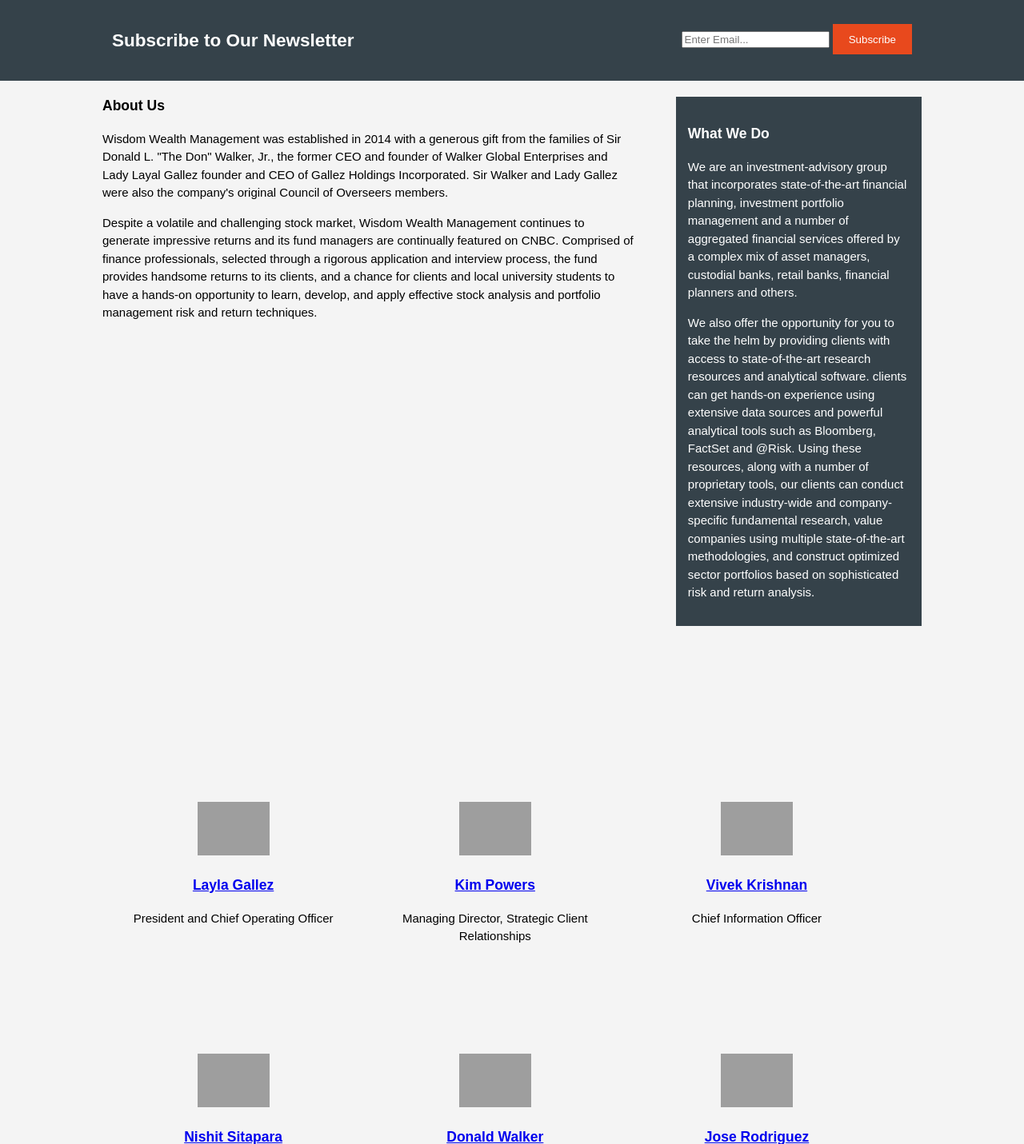
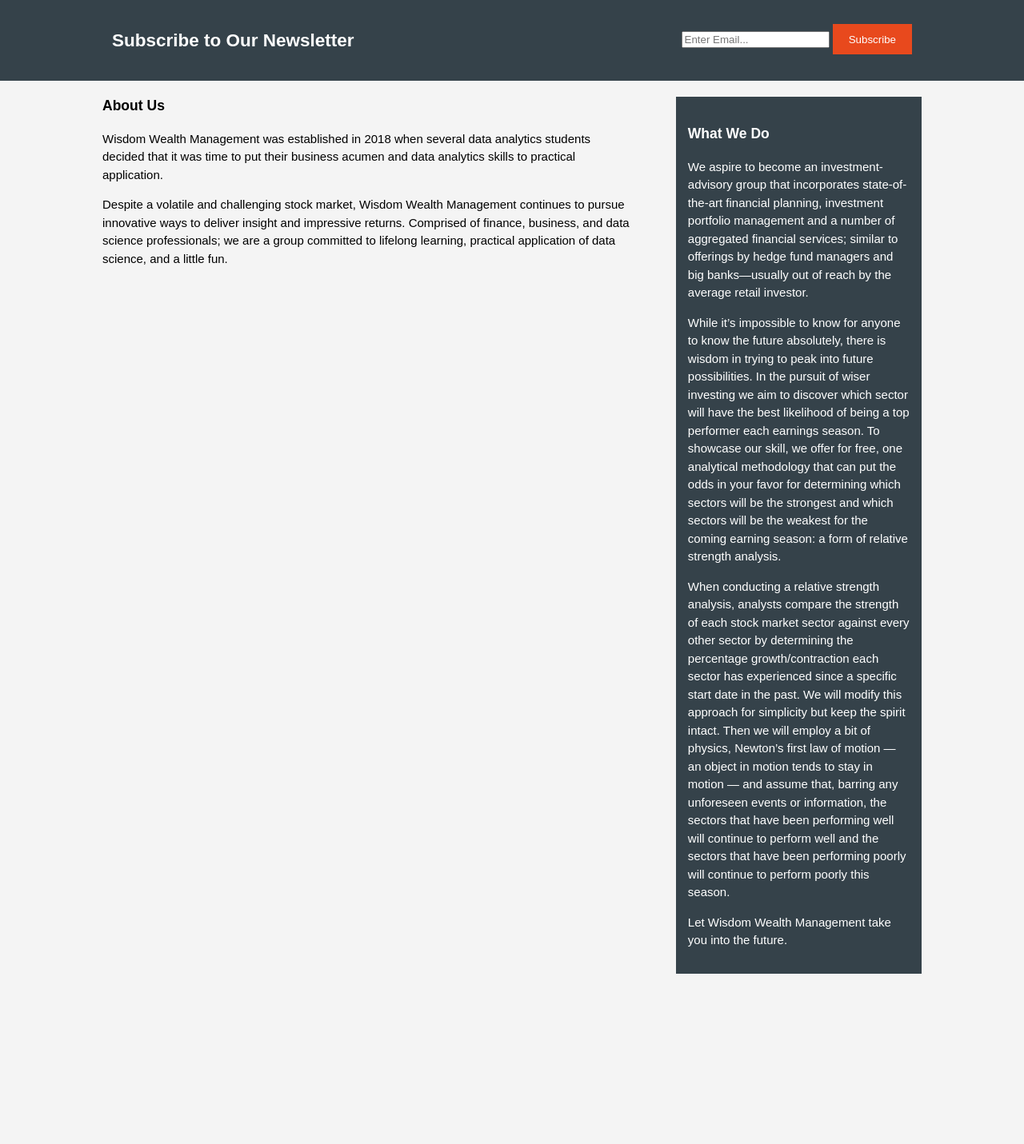
Before and after one commit to WallStofTheWest/WallStofTheWest, a Flask app: page /about.html in a window 1280 px wide. Shown: the part 112-1543 px from the top of the page at 80% size. Run offline with Flask 2, Linux system fonts and the light colour scheme; grey boxes are pictures that could not be loaded.

Commit message:
website adjustments

```diff
--- a/Flask/templates/about.html
+++ b/Flask/templates/about.html
@@ -41,25 +41,43 @@
             <div class="container">
                 <article id=main-col>
                     <h1 class="page-title">About Us</h1>
-                    <p>Wisdom Wealth Management was established in 2014 with a generous gift from the families of Sir Donald L. "The Don" Walker, Jr.,
-                        the former CEO and founder of Walker Global Enterprises and Lady Layal Gallez founder and CEO of Gallez Holdings Incorporated. Sir Walker and Lady Gallez were also the company's original
-                        Council of Overseers members. </p>
-                    <p>Despite a volatile and challenging stock market, Wisdom Wealth Management continues to generate impressive returns and its
-                        fund managers are continually featured on CNBC. Comprised of finance professionals, selected through a rigorous application and interview process,
-                        the fund provides handsome returns to its clients, and a chance for clients and local university students to have a hands-on opportunity to learn,
-                        develop, and apply effective stock analysis and portfolio management risk and return techniques.</p>
+                    <p>Wisdom Wealth Management was established in 2018 when several data analytics
+                        students decided that it was time to put their business acumen and data analytics
+                        skills to practical application.
+                    </p>
+                    <p>Despite a volatile and challenging stock market, Wisdom Wealth Management continues
+                        to pursue innovative ways to deliver insight and impressive returns. Comprised of
+                        finance, business, and data science professionals; we are a group committed to lifelong
+                        learning, practical application of data science, and a little fun.
+
+                    </p>
                 </article>
                 <aside id="sidebar">
                     <div class="dark">
                     <h3>What We Do</h3>
-                    <p>We are an investment-advisory group that incorporates state-of-the-art financial planning, investment portfolio management and
-                            a number of aggregated financial services offered by a complex mix of asset managers, custodial banks, retail banks,
-                            financial planners and others.</p>
-                    <p>We also offer the opportunity for you to take the helm by providing clients with access to state-of-the-art research resources and analytical software.
-                            clients can get hands-on experience using extensive data sources and powerful analytical tools such as Bloomberg,
-                            FactSet and @Risk. Using these resources, along with a number of proprietary tools, our clients can
-                            conduct extensive industry-wide and company-specific fundamental research, value companies using multiple
-                            state-of-the-art methodologies, and construct optimized sector portfolios based on sophisticated risk and return analysis.</p>
+                    <p>We aspire to become an investment-advisory group that incorporates state-of-the-art
+                        financial planning, investment portfolio management and a number of aggregated financial services;
+                        similar to offerings by hedge fund managers and big banks—usually out of reach by the average
+                        retail investor.
+                    </p>
+                    <p>While it’s impossible to know for anyone to know the future absolutely, there is
+                        wisdom in trying to peak into future possibilities. In the pursuit of wiser
+                        investing we aim to discover which sector will have the best likelihood of being
+                        a top performer each earnings season. To showcase our skill, we offer for free,
+                        one analytical methodology that can put the odds in your favor for determining
+                        which sectors will be the strongest and which sectors will be the weakest for
+                        the coming earning season: a form of relative strength analysis.</p>
+
+                    <p>When conducting a relative strength analysis, analysts compare the strength
+                        of each stock market sector against every other sector by determining the
+                        percentage growth/contraction each sector has experienced since a specific
+                        start date in the past. We will modify this approach for simplicity but keep
+                        the spirit intact. Then we will employ a bit of physics, Newton’s first law of
+                        motion — an object in motion tends to stay in motion — and assume that, barring
+                        any unforeseen events or information, the sectors that have been performing well
+                        will continue to perform well and the sectors that have been performing poorly
+                        will continue to perform poorly this season.</p>
+                    <p>Let Wisdom Wealth Management take you into the future.</p>
                     </div>
                 </aside>
 
```
Also changed, not shown: Flask/templates/disclaimer.html (+12 -5 lines), Flask/templates/sector.html (+1 -16 lines), 1 other file.
